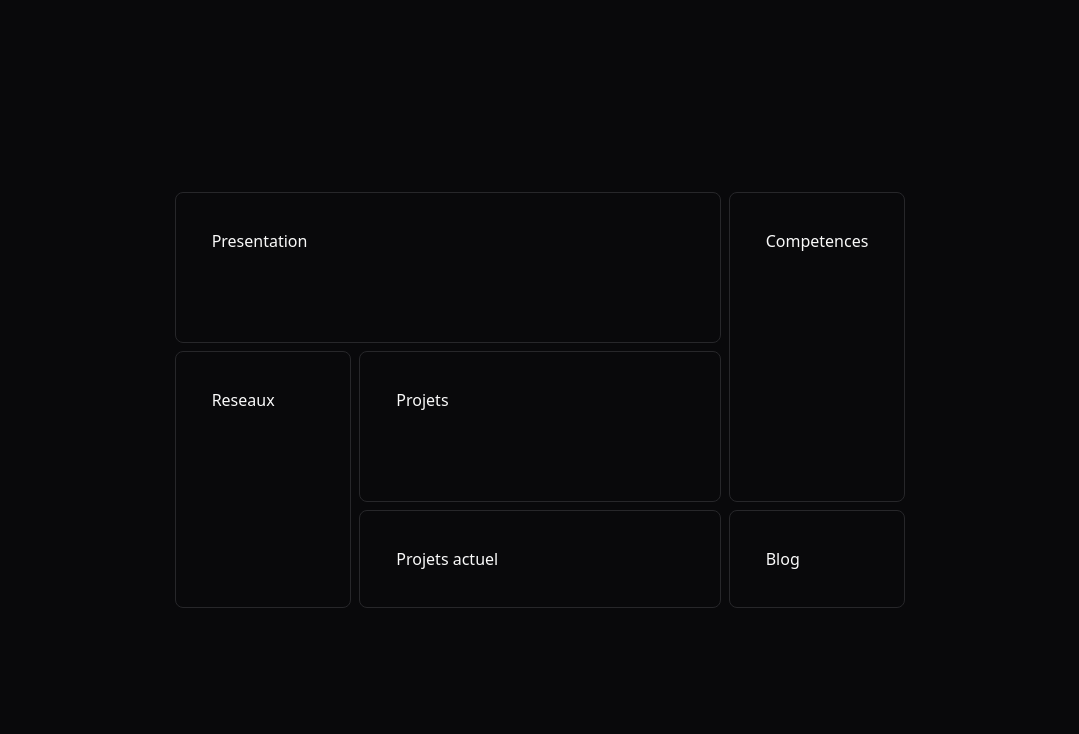
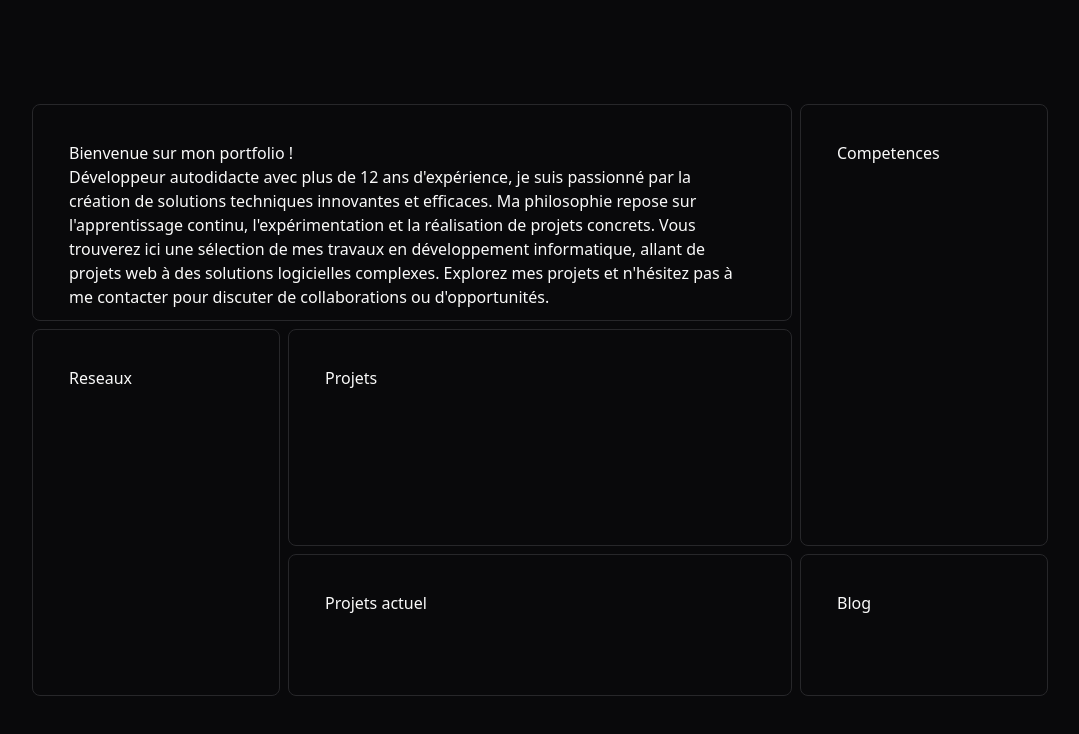
Before and after one commit to alex-robert-fr/alex-robert-fr.github.io, a React (Vite) app: page / in a window 1280 px wide. Shown: the top 734 px of the page, without its empty margins (100-1179 px from the left). Built offline with nearby package versions, Linux system fonts and the light colour scheme.

Commit message:
💬 Add basic presentation

```diff
--- a/src/App.tsx
+++ b/src/App.tsx
@@ -1,15 +1,26 @@
 import Section from "./components/Section";
+import Presentation from "./Sections/Presentation";
 
 function App() {
   return (
     <div className="flex h-screen w-screen items-center justify-center bg-background">
       <div className="grid max-h-[75%] max-w-5xl grid-cols-4 grid-rows-8 flex-wrap">
-        <Section className="col-span-3 row-span-3">Presentation</Section>
-        <Section className="col-span-1 row-span-6">Competences</Section>
-        <Section className="col-span-1 row-span-5">Reseaux</Section>
-        <Section className="col-span-2 row-span-3">Projets</Section>
-        <Section className="col-span-2 row-span-2">Projets actuel</Section>
-        <Section className="col-span-1 row-span-2">Blog</Section>
+        <Presentation className="col-span-3 row-span-3" />
+        <Section className="col-span-1 row-span-6">
+          <p>Competences</p>
+        </Section>
+        <Section className="col-span-1 row-span-5">
+          <p>Reseaux</p>
+        </Section>
+        <Section className="col-span-2 row-span-3">
+          <p>Projets</p>
+        </Section>
+        <Section className="col-span-2 row-span-2">
+          <p>Projets actuel</p>
+        </Section>
+        <Section className="col-span-1 row-span-2">
+          <p>Blog</p>
+        </Section>
       </div>
     </div>
   );
--- /dev/null
+++ b/src/Sections/Presentation.tsx
@@ -0,0 +1,23 @@
+import Section from "../components/Section";
+
+function Presentation({ className }: { className: string }) {
+  return (
+    <Section className={className}>
+      <>
+        <h2>Bienvenue sur mon portfolio !</h2>
+        <p>
+          Développeur autodidacte avec plus de 12 ans d'expérience, je suis
+          passionné par la création de solutions techniques innovantes et
+          efficaces. Ma philosophie repose sur l'apprentissage continu,
+          l'expérimentation et la réalisation de projets concrets. Vous
+          trouverez ici une sélection de mes travaux en développement
+          informatique, allant de projets web à des solutions logicielles
+          complexes. Explorez mes projets et n'hésitez pas à me contacter pour
+          discuter de collaborations ou d'opportunités.
+        </p>
+      </>
+    </Section>
+  );
+}
+
+export default Presentation;
--- a/src/components/Section.tsx
+++ b/src/components/Section.tsx
@@ -1,13 +1,15 @@
+import { ReactElement } from "react";
+
 function Section({
   children,
   className,
 }: {
-  children: string;
-  className: string;
+  children: ReactElement;
+  className?: string;
 }) {
   return (
     <p
-      className={`m-1 inline-block rounded-lg border border-border bg-card p-9 text-foreground ${className}`}
+      className={`${className} m-1 inline-block rounded-lg border border-border bg-card p-9 text-foreground`}
     >
       {children}
     </p>
```
